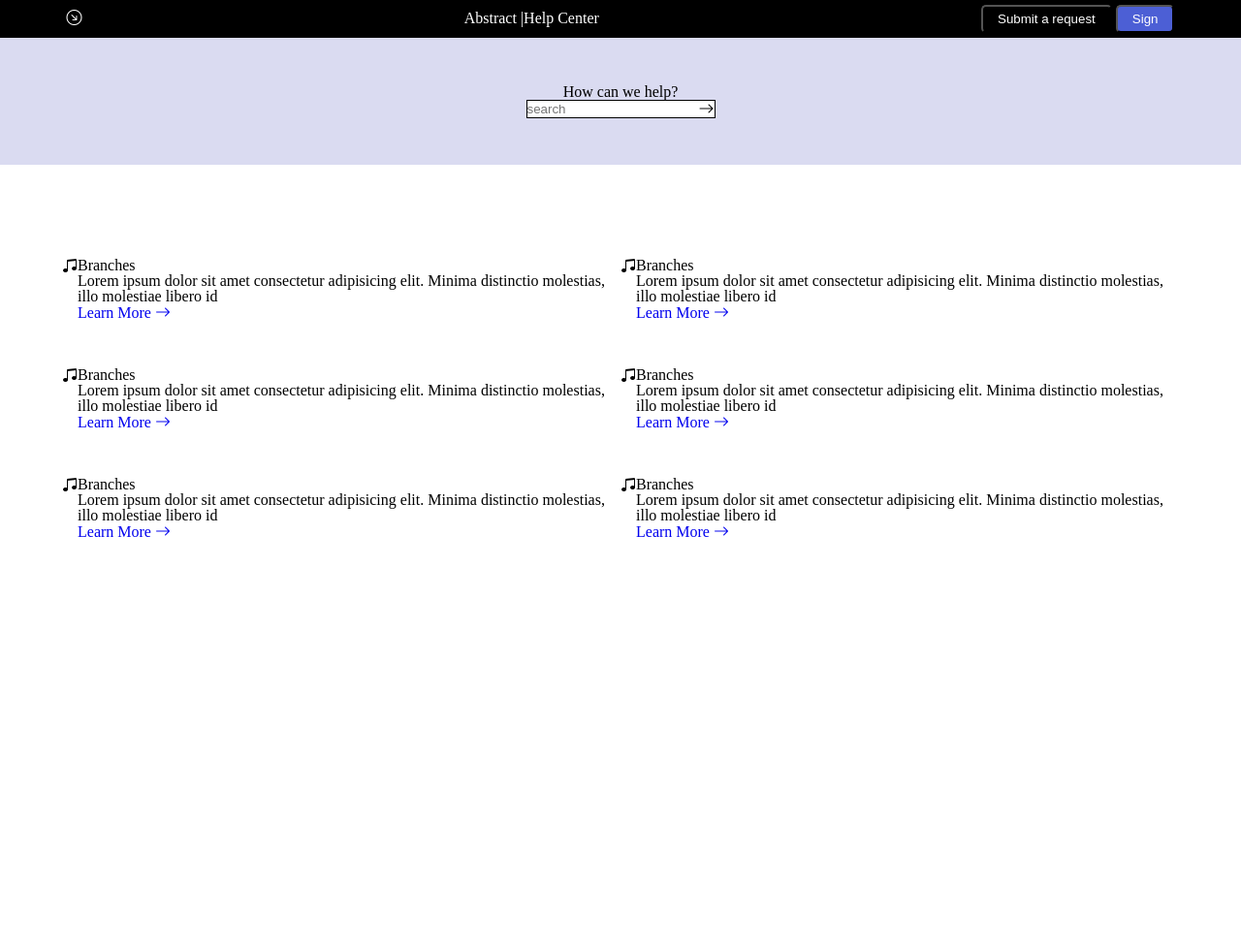
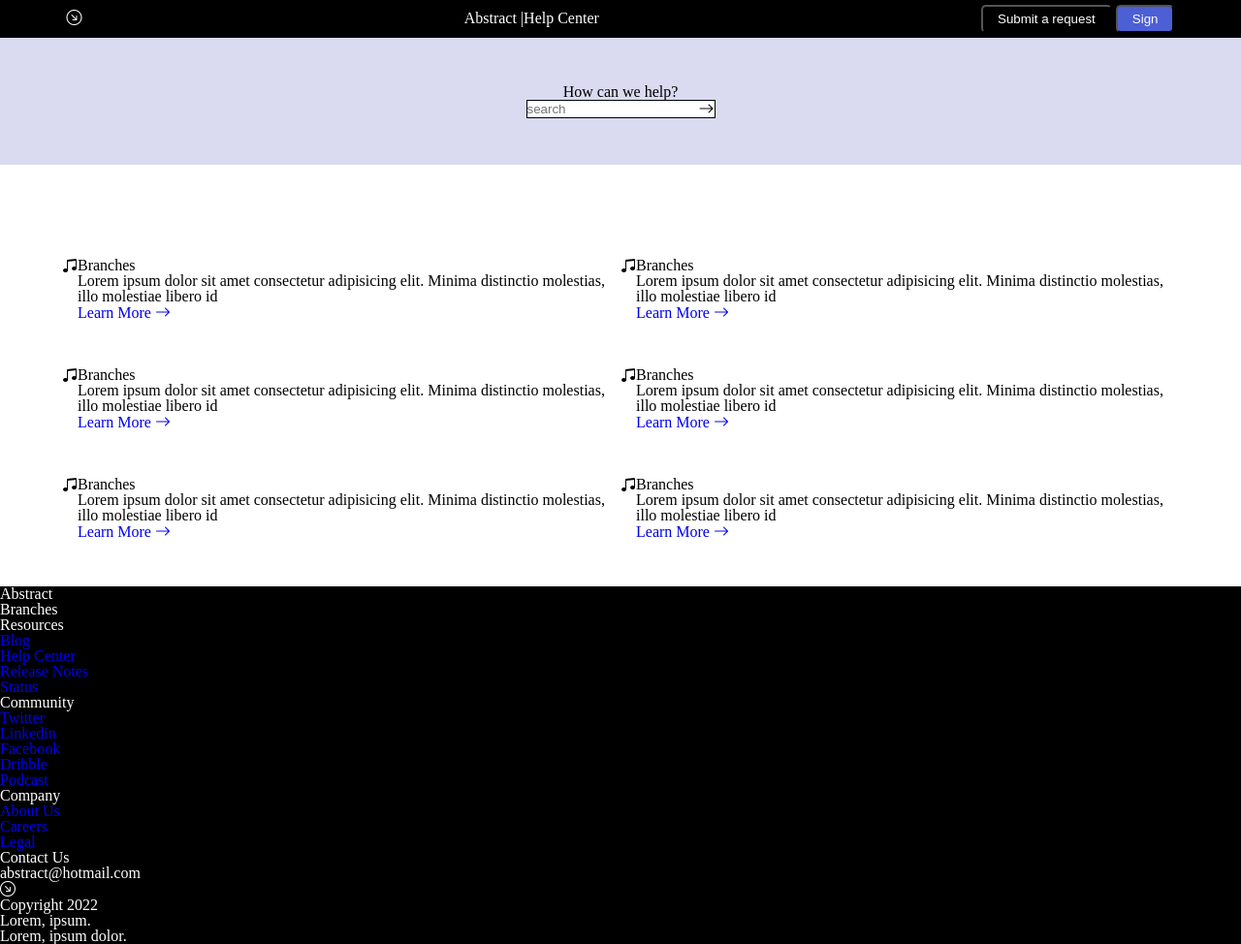
Before and after one commit to almeidaleandro28/frontend-Practice-01, a website: page index.html in a window 1280 px wide. Shown: the whole page at 97% size. Before the commit the page ends 800 px from the top, so only its background shows below. Drawn offline with nearby package versions, Linux system fonts and the light colour scheme.

Commit message:
add structure footer

```diff
--- a/css/style.css
+++ b/css/style.css
@@ -149,4 +149,9 @@ a {
   padding-bottom: 3rem;
 }
 
+.footer {
+  background-color: #000000;
+  color: #ffffff;
+}
+
 /*# sourceMappingURL=style.css.map */
--- a/index.html
+++ b/index.html
@@ -127,18 +127,45 @@
 
   <footer class="footer">
     <div class="footer-info">
-
+      <h2>Abstract</h2>
+      <ul class="list">
+        <li class="list-item">Branches</li>
+      </ul>
     </div><!--end footer-info-->
     <div class="footer-info">
+      <h2>Resources</h2>
+      <ul class="list">
+        <li class="list-item"><a href="#">Blog</a></li>
+        <li class="list-item"><a href="#">Help Center</a></li>
+        <li class="list-item"><a href="#">Release Notes</a></li>
+        <li class="list-item"><a href="#">Status</a></li>
+      </ul>
     </div><!--end footer-info-->
     <div class="footer-info">
-
+      <h2>Community</h2>
+      <ul class="list">
+        <li class="list-item"><a href="#">Twitter</a></li>
+        <li class="list-item"><a href="#">Linkedin</a></li>
+        <li class="list-item"><a href="#">Facebook</a></li>
+        <li class="list-item"><a href="#">Dribble</a></li>
+        <li class="list-item"><a href="#">Podcast</a></li>
+      </ul>
     </div><!--end footer-info-->
     <div class="footer-info">
-
+      <h2>Company</h2>
+      <ul class="list">
+        <li class="list-item"><a href="#">About Us</a></li>
+        <li class="list-item"><a href="#">Careers</a></li>
+        <li class="list-item"><a href="#">Legal</a></li>
+      </ul>
+      <h3>Contact Us</h3>
+      <p>abstract@hotmail.com</p>
     </div><!--end footer-info-->
     <div class="footer-info">
-
+      <i class="bi bi-arrow-down-right-circle"></i>
+      <p> Copyright 2022</p>
+      <p>Lorem, ipsum.</p>
+      <p>Lorem, ipsum dolor.</p>
     </div><!--end footer-info-->
   </footer><!--end footer-->
 
```
Also changed, not shown: 1 other file.
